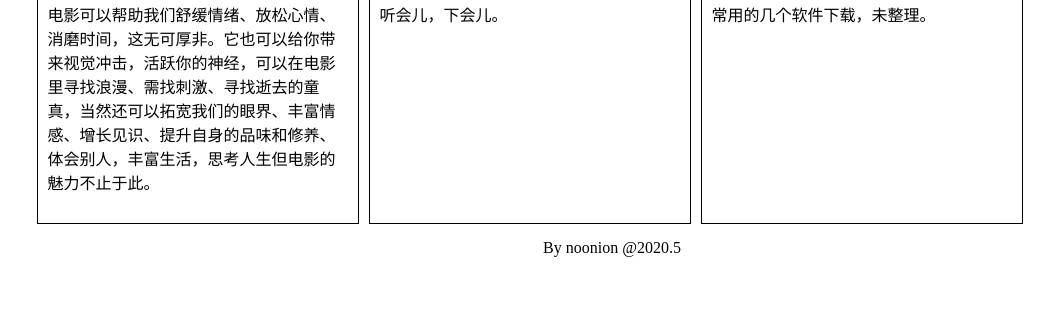
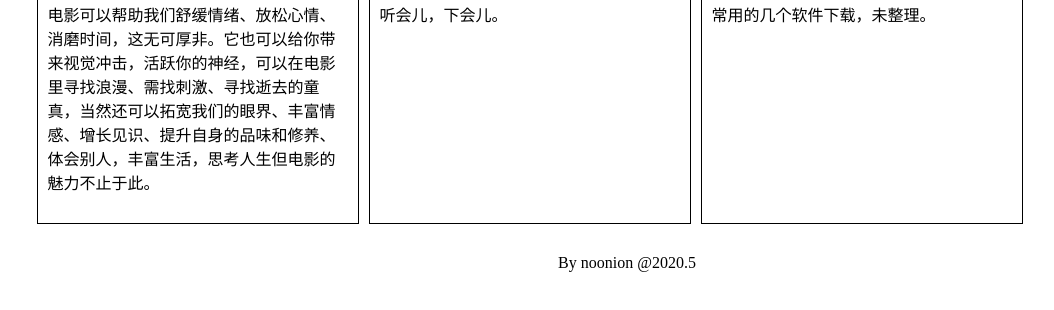
Before and after one commit to 4you-zz/mark, a plain HTML site: page index.html in a window 1280 px wide. Shown: the part 238-548 px from the top of the page, without its empty margins (8-1062 px from the left). Drawn offline with Linux system fonts and the light colour scheme.

Commit message:
Update index.html

```diff
--- a/index.html
+++ b/index.html
@@ -18,7 +18,7 @@ a:link{color:black;}
 .link16 div:hover{background-color:#808080;}
 .link16{width:300px;height:300px;border:1px solid #ccc;border-right:0;border-bottom:0;}
 .link16 div{text-align:center;width:74px;height:74px;border-right:1px solid #ccc;border-bottom:1px solid #ccc;float:left;}
- .footer{text-align:center;width:95%;float:left;padding:10px;}
+ .footer{text-align:center;width:95%;float:left;padding:25px;}
 </style>
 </head>
 <body>
```
